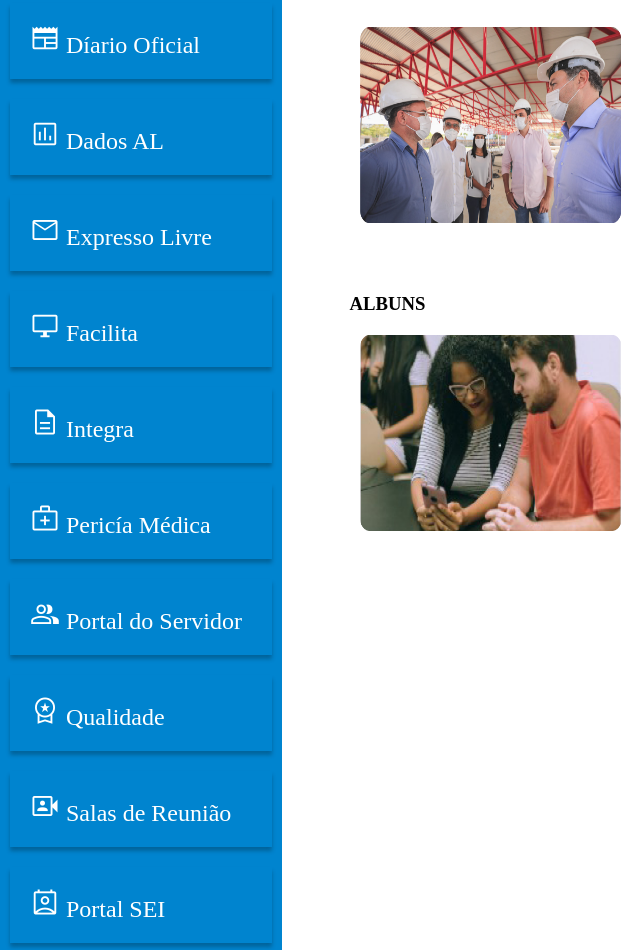
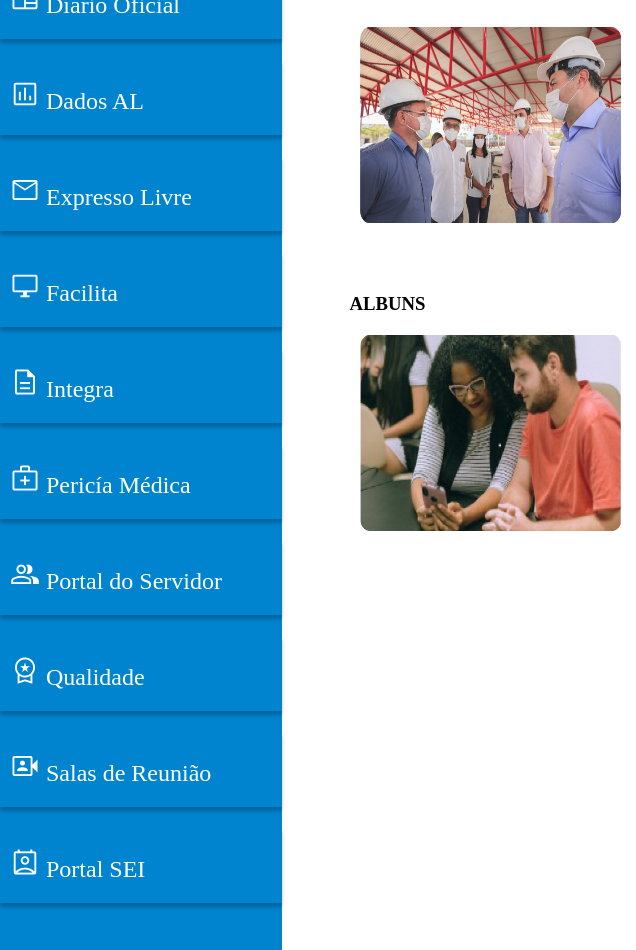
Before and after one commit to Thiago-Taboada/seplag.github.io, a plain HTML site: page galeria.html in a window 1280 px wide. Shown: the part 642-1592 px from the top of the page, 0-636 px from the left. Drawn offline with nearby package versions, Linux system fonts and the light colour scheme; a web font is replaced by a local one.

Commit message:
Aside changes

```diff
--- a/galeria.html
+++ b/galeria.html
@@ -27,12 +27,8 @@
 
             </div>
         </header>
-
-
         <div class="aside">
             <div class="sidebar">
-                <ul>
-                    <li>
                 <div class="user">
                     <div class="user-image">
                         <img src="images/account.png" alt="User Photo">
@@ -41,95 +37,82 @@
                         <p class="medium">Servidor Teste</p>
                         <p class="small">Editar Perfil</p>
                     </div>
-
                 </div>
-                    </li>
-                    <li>
+                <div>
                     <a href="externo.html">
                         <span class="material-symbols-outlined">
                             headset_mic
                         </span> Central de Serviços - STI
                     </a>
-                    </li>
-                    <li>
+
                     <a href="externo.html">
                         <span class="material-symbols-outlined">
                             headset_mic
                         </span> Central de Serviços - SEI
                     </a>
-                    </li>
-                    <li>
+
                     <a href="externo.html">
                         <span class="material-symbols-outlined">
                             newspaper
                         </span> Díario Oficial
                     </a>
-                    </li>
-                    <li>
+
                     <a href="externo.html">
                         <span class="material-symbols-outlined">
                             insert_chart
                         </span> Dados AL
                     </a>
-                    </li>
-                    <li>
+
                     <a href="externo.html">
 
                         <span class="material-symbols-outlined">
                             mail
                         </span> Expresso Livre
                     </a>
-                    </li>
-                    <li>
+
                     <a href="externo.html">
                         <span class="material-symbols-outlined">
                             desktop_windows
                         </span> Facilita
                     </a>
-                    </li>
-                    <li>
+
                     <a href="externo.html">
                         <span class="material-symbols-outlined">
                             description
                         </span> Integra
                     </a>
-                    </li>
-                    <li>
+
                     <a href="externo.html">
                         <span class="material-symbols-outlined">
                             medical_services
                         </span> Pericía Médica
                     </a>
-                    </li>
-                    <li>
+
                     <a href="externo.html">
                         <span class="material-symbols-outlined">
                             group
                         </span> Portal do Servidor
                     </a>
-                    </li>
-                    <li>
+
                     <a href="externo.html">
                         <span class="material-symbols-outlined">
                             workspace_premium
                         </span> Qualidade
                     </a>
-                    </li>
-                    <li>
+
                     <a href="externo.html">
                         <span class="material-symbols-outlined">
                             video_camera_front
                         </span> Salas de Reunião
                     </a>
-                    </li>
-                    <li>
+
                     <a href="externo.html">
                         <span class="material-symbols-outlined">
                             perm_contact_calendar
                         </span> Portal SEI
                     </a>
-                    </li>
-                </ul>
+
+                </div>
             </div>
         </div>
         <div class="main">
--- a/style.sass
+++ b/style.sass
@@ -35,25 +35,22 @@ a
     font-size: 24px
     float: left
 .sidebar
-    padding: 10px
-    ul
-        li
-            align-items: center
-            list-style: none
-            margin-bottom: 20px
-            padding: 20px
-            -webkit-box-shadow: 0px 4px 4px 0px rgba(0,0,0,0.25)
-            -moz-box-shadow: 0px 4px 4px 0px rgba(0,0,0,0.25)
-            box-shadow: 0px 4px 4px 0px rgba(0,0,0,0.25)
-            a
-                color: #fff
-                text-decoration: none
-        :hover
-            background: #0065D8
+    a
+        color: #fff
+        float: left
+        width: 100%
+        padding: 20px 0px
+        margin-bottom: 20px
+        -webkit-box-shadow: 0px 4px 4px 0px rgba(0,0,0,0.25)
+        -moz-box-shadow: 0px 4px 4px 0px rgba(0,0,0,0.25)
+        box-shadow: 0px 4px 4px 0px rgba(0,0,0,0.25)
+    a:hover
+        background: #0065D8
 
 .user
     display: flex
     justify-content: center
+    margin-bottom: 30px
     padding: 40px 0px
     -webkit-box-shadow: 0px 4px 4px 0px rgba(0,0,0,0.25)
     -moz-box-shadow: 0px 4px 4px 0px rgba(0,0,0,0.25)
@@ -72,6 +69,7 @@ a
     float: right
 
 .material-symbols-outlined
+    margin-left: 10px
     font-size: 30px !important
     font-variation-settings: 'FILL' 0, 'wght' 400, 'GRAD' 0, 'opsz' 48
 
@@ -139,8 +137,8 @@ a
     background: #AB78F7
     border: none
     border-radius: 50px
-    :hover
-        cursor: pointer
+.botao-voltar:hover
+    cursor: pointer
 
 .grid-galeria
     display: flex
```
Also changed, not shown: index.html (+14 -27 lines), noticias.html (+14 -31 lines), style.css, 1 other file. Lines whose indentation alone changed are shown as unchanged.
